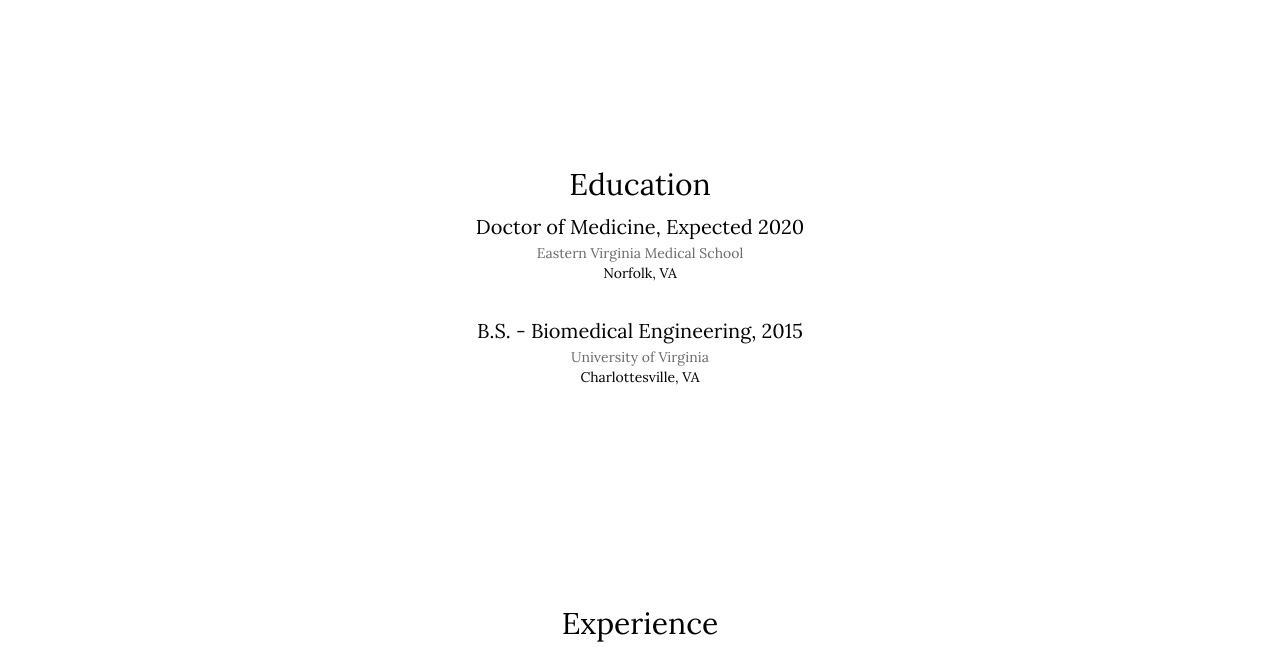
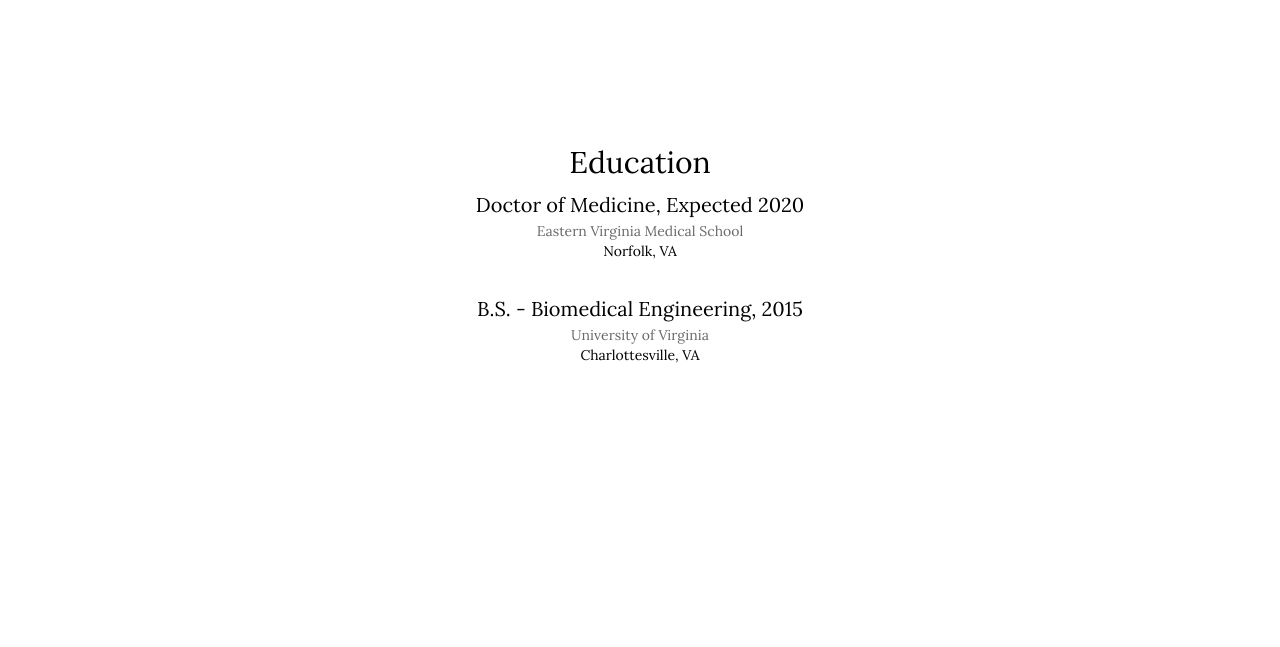
Before and after one commit to hagenmd/hagenmd.github.io, a website: page index.html in a window 1280 px wide. Shown: the part 802-1449 px from the top of the page. Drawn offline with nearby package versions, Linux system fonts and the light colour scheme.

Commit message:
initailPaddingChange

```diff
--- a/css/grayscale.css
+++ b/css/grayscale.css
@@ -231,8 +231,8 @@
     padding-top: 100px;
   }
   .edu-section {
-    padding-top: 150px;
-    padding-bottom: 100px;
+    padding-top: 10%;
+    padding-bottom: 25%;
   }
 }
 .btn {
```
